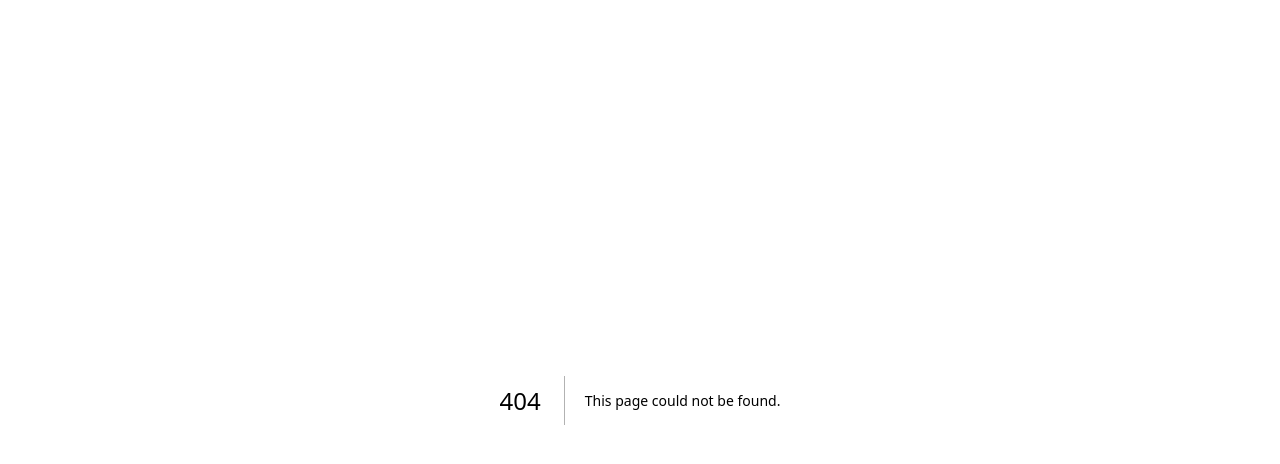
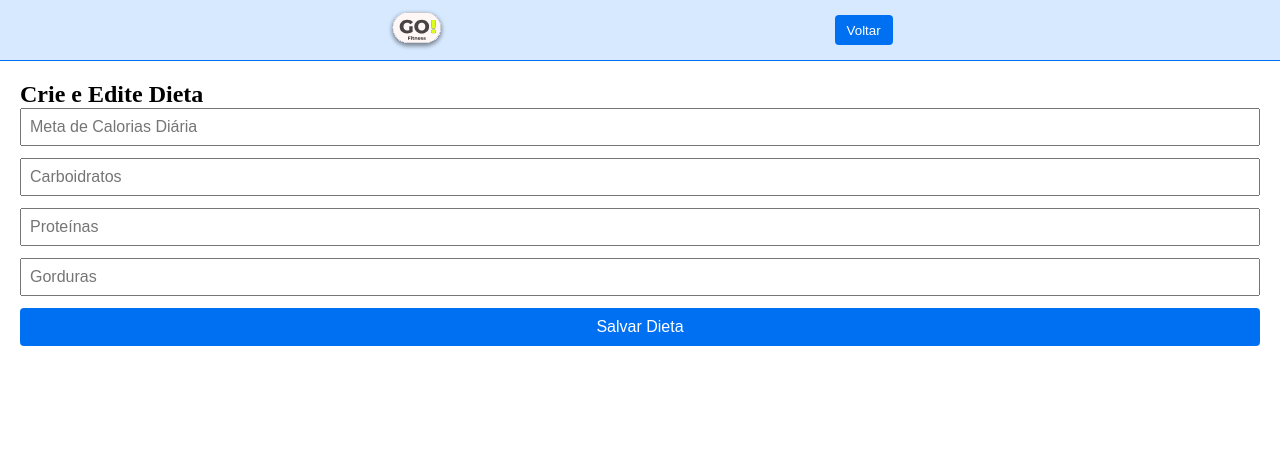
Before and after one commit to artspels/testes, a Next.js app: page /admin/alunos/dieta/1 in a window 1280 px wide. Before the commit this address had no page. Shown: the top 464 px of the page. Built offline with nearby package versions, Linux system fonts and the light colour scheme.

Commit message:
update area adm dieta

```diff
--- a/components/admin/header.jsx
+++ b/components/admin/header.jsx
@@ -12,7 +12,7 @@ export default function Header({ url }) {
   return (
     <div className={styles.container}>
 
-      <Image src="/logo.png" alt="Logo" width={40} height={40} className={styles.image} />
+      <Image src="/Logo.svg" alt="Logo" width={60} height={60} className={styles.image} />
 
       <button onClick={Voltar} className={styles.btnVoltar}>Voltar</button>
     </div>
--- a/components/listRefeicoes.jsx
+++ b/components/listRefeicoes.jsx
@@ -33,5 +33,5 @@ export default function ListRefeicoes({ dados }) {
     );
   }
 
-  return <div className={styles.container} key={index}><a className={styles.btnNewRefeicao}>+</a></div>;
+  return <div className={styles.container} ><a className={styles.btnNewRefeicao}>+</a></div>;
 }
--- /dev/null
+++ b/pages/_app.js
@@ -0,0 +1,7 @@
+import '../styles/global.css'
+
+function MyApp({ Component, pageProps }) {
+  return <Component {...pageProps} />
+}
+
+export default MyApp
--- a/pages/admin/alunos/[id].js
+++ b/pages/admin/alunos/[id].js
@@ -88,7 +88,7 @@ export default function EditarAluno() {
 
   return (
     <>
-
+      <Header url="" />
       <div className={`${montserrat.variable} ${styles.container}`}>
 
         {toast && (
@@ -98,7 +98,7 @@ export default function EditarAluno() {
             onClose={() => setToast(null)}
           />
         )}
-        <Header url="" />
+
         <h1 className={styles.titulo}>Editar Perfil de {aluno.name}</h1>
 
         <form className={styles.form} onSubmit={atualizarCliente}>
@@ -125,7 +125,7 @@ export default function EditarAluno() {
 
           <div className={styles.campo}>
             <label>Dieta</label>
-            <textarea placeholder="Descreva a dieta personalizada"></textarea>
+            <botton onClick={(e)=>{e.preventDefault; router.push(`/admin/alunos/dieta/${id}`)}}>Teste</botton>
           </div>
 
           <div className={styles.campo}>
--- /dev/null
+++ b/pages/admin/alunos/dieta/[id].js
@@ -0,0 +1,88 @@
+import Header from "components/admin/header";
+import styles from "./layout.module.css";
+import { useState } from "react";
+import { useRouter } from "next/router";
+
+export default function Dieta() {
+  const [metaDiaria, setMetaDiaria] = useState("");
+  const [metaCarboidratos, setMetaCarboidratos] = useState("");
+  const [metaProteinas, setMetaProteinas] = useState("");
+  const [metaGorduras, setMetaGorduras] = useState("");
+  const router = useRouter();
+  const { id } = router.query;
+
+  async function insertRefeicao(e) {
+    e.preventDefault();
+
+    const res = await fetch("/api/client/insert-dieta", {
+      method: "POST",
+      headers: {
+        "Content-Type": "application/json",
+      },
+      body: JSON.stringify({
+        id_client: id,
+        meta_protein: metaProteinas,
+        meta_carboidratos: metaCarboidratos,
+        meta_gordura: metaGorduras,
+        meta_calorias: metaDiaria,
+        data_inicio: "2025-06-28T00:00:00.000Z",
+        data_final: null,
+        refeicoes: {
+          cafe: 200,
+          almoco: 800,
+          lanche: 300,
+          janta: 400,
+        },
+      }),
+    });
+
+    const data = await res.json();
+    console.log("Resposta da API:", data);
+  }
+
+  return (
+    <>
+        <Header url="" />
+
+        <div className={styles.container}>
+        <h2>Crie e Edite Dieta</h2>
+
+        <form onSubmit={insertRefeicao} className={styles.form}>
+            <input
+            type="text"
+            placeholder="Meta de Calorias Diária"
+            value={metaDiaria}
+            onChange={(e) => setMetaDiaria(e.target.value)}
+            className={styles.input}
+            />
+
+            <input
+            type="text"
+            placeholder="Carboidratos"
+            value={metaCarboidratos}
+            onChange={(e) => setMetaCarboidratos(e.target.value)}
+            className={styles.input}
+            />
+
+            <input
+            type="text"
+            placeholder="Proteínas"
+            value={metaProteinas}
+            onChange={(e) => setMetaProteinas(e.target.value)}
+            className={styles.input}
+            />
+
+            <input
+            type="text"
+            placeholder="Gorduras"
+            value={metaGorduras}
+            onChange={(e) => setMetaGorduras(e.target.value)}
+            className={styles.input}
+            />
+
+            <button type="submit" className={styles.botao}>Salvar Dieta</button>
+        </form>
+        </div>
+    </>
+  );
+}
--- /dev/null
+++ b/pages/admin/alunos/dieta/layout.module.css
@@ -0,0 +1,28 @@
+.container {
+  padding: 20px;
+}
+
+.form {
+  display: flex;
+  flex-direction: column;
+  gap: 12px;
+}
+
+.input {
+  padding: 8px;
+  font-size: 16px;
+}
+
+.botao {
+  background-color: #0070f3;
+  color: white;
+  border: none;
+  padding: 10px 18px;
+  border-radius: 4px;
+  cursor: pointer;
+  font-size: 16px;
+}
+
+.botao:hover {
+  background-color: #4095f6;
+}
--- a/pages/admin/index.js
+++ b/pages/admin/index.js
@@ -3,6 +3,7 @@ import { useRouter } from "next/router";
 import ListaAlunos from "/components/admin/listaalunos";
 import {  Montserrat } from 'next/font/google';
 import Header from "components/admin/header";
+
 
 const montserrat = Montserrat({
 subsets: ['latin'],
--- /dev/null
+++ b/pages/api/client/insert-dieta.js
@@ -0,0 +1,88 @@
+import pool  from "/lib/db";
+
+export default async function handler(req, res) {
+  if (req.method !== 'POST') {
+    return res.status(405).json({ error: 'Método não permitido' });
+  }
+
+  const {
+    id_client,
+    meta_protein,
+    meta_carboidratos,
+    meta_gordura,
+    meta_calorias,
+    data_inicio,
+    data_final,
+    refeicoes
+  } = req.body;
+
+  if (!id_client || !meta_calorias || !data_inicio || !refeicoes) {
+    return res.status(400).json({ error: 'Dados incompletos' });
+  }
+
+  try {
+    // Etapa 1: Verifica se o cliente já tem uma dieta ativa
+
+    const queryObject = 'SELECT * FROM objetivodieta WHERE id_client = $1'
+
+
+    const existing = await pool.query({
+        text: queryObject,
+        values: [id_client],
+    });
+
+
+
+    if (existing.rows.length > 0) {
+      // Etapa 2: Atualiza a dieta existente
+      const result = await pool.query({
+        text: `UPDATE objetivodieta SET
+                 meta_protein = $1,
+                 meta_carboidratos = $2,
+                 meta_gordura = $3,
+                 meta_calorias = $4,
+                 data_inicio = $5,
+                 refeicoes = $6
+               WHERE id_client = $7 AND data_final IS NULL
+               RETURNING *`,
+        values: [
+          meta_protein,
+          meta_carboidratos,
+          meta_gordura,
+          meta_calorias,
+          data_inicio,
+          JSON.stringify(refeicoes),
+          id_client,
+        ],
+      });
+
+      return res.status(200).json({ dieta: result.rows[0], message: "Dieta atualizada com sucesso" });
+
+    } else {
+      // Etapa 3: Cria nova dieta
+      const result = await pool.query({
+        text: `INSERT INTO objetivodieta (
+                id_client, meta_protein, meta_carboidratos, meta_gordura,
+                meta_calorias, data_inicio, data_final, refeicoes
+              ) VALUES ($1, $2, $3, $4, $5, $6, $7, $8)
+              RETURNING *`,
+        values:[
+          id_client,
+          meta_protein,
+          meta_carboidratos,
+          meta_gordura,
+          meta_calorias,
+          data_inicio,
+          data_final,
+          JSON.stringify(refeicoes)
+        ]
+      });
+
+      return res.status(201).json({ dieta: result.rows[0], message: "Dieta criada com sucesso" });
+    }
+
+  } catch (error) {
+    console.error("Erro ao salvar dieta:", error);
+    return res.status(500).json({ error: "Erro interno ao salvar dieta" });
+  }
+}
--- a/styles/global.css
+++ b/styles/global.css
@@ -0,0 +1,4 @@
+*{
+    margin: 0;
+    padding: 0;
+}
```
Also changed, not shown: public/Logo.svg (added).
